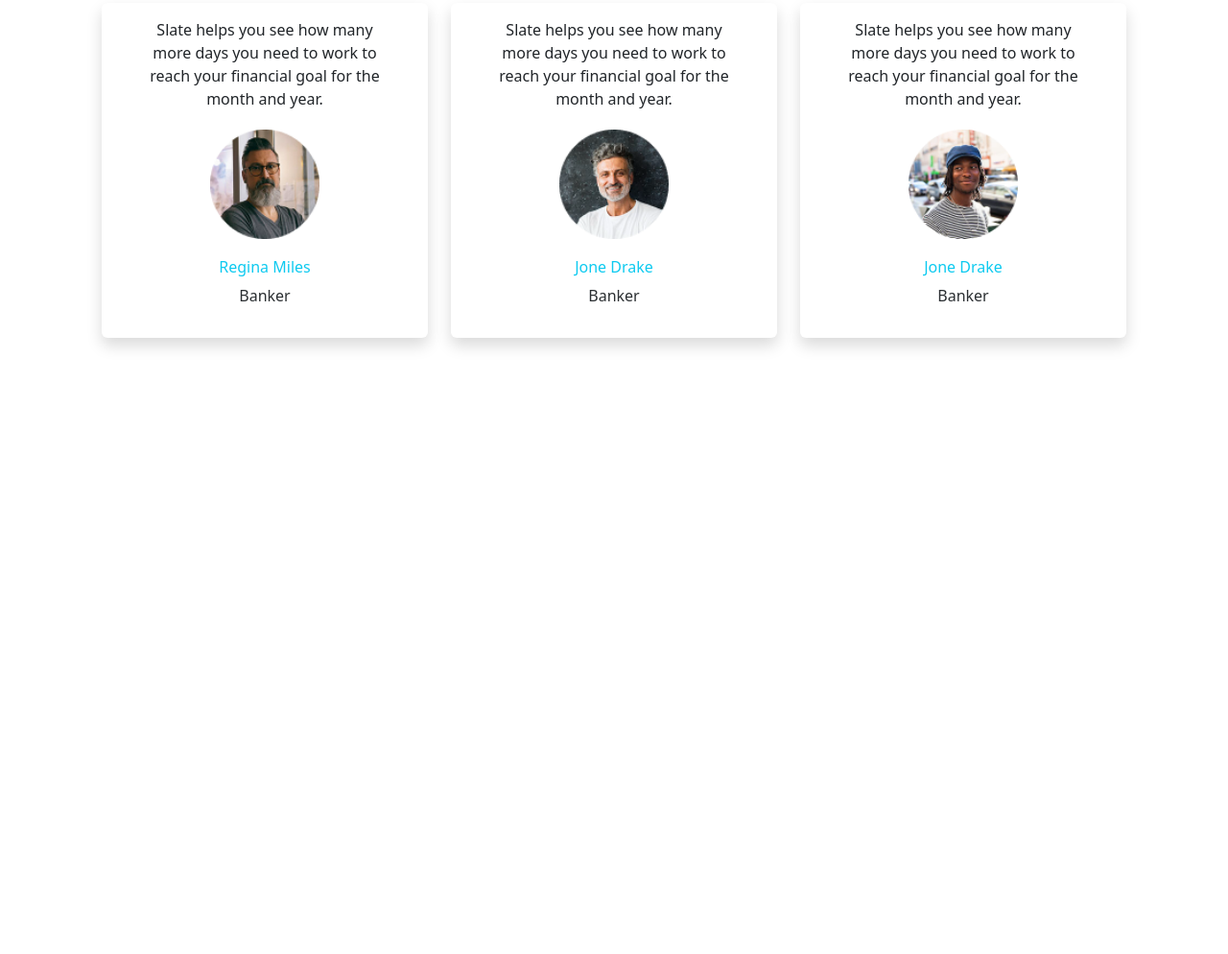
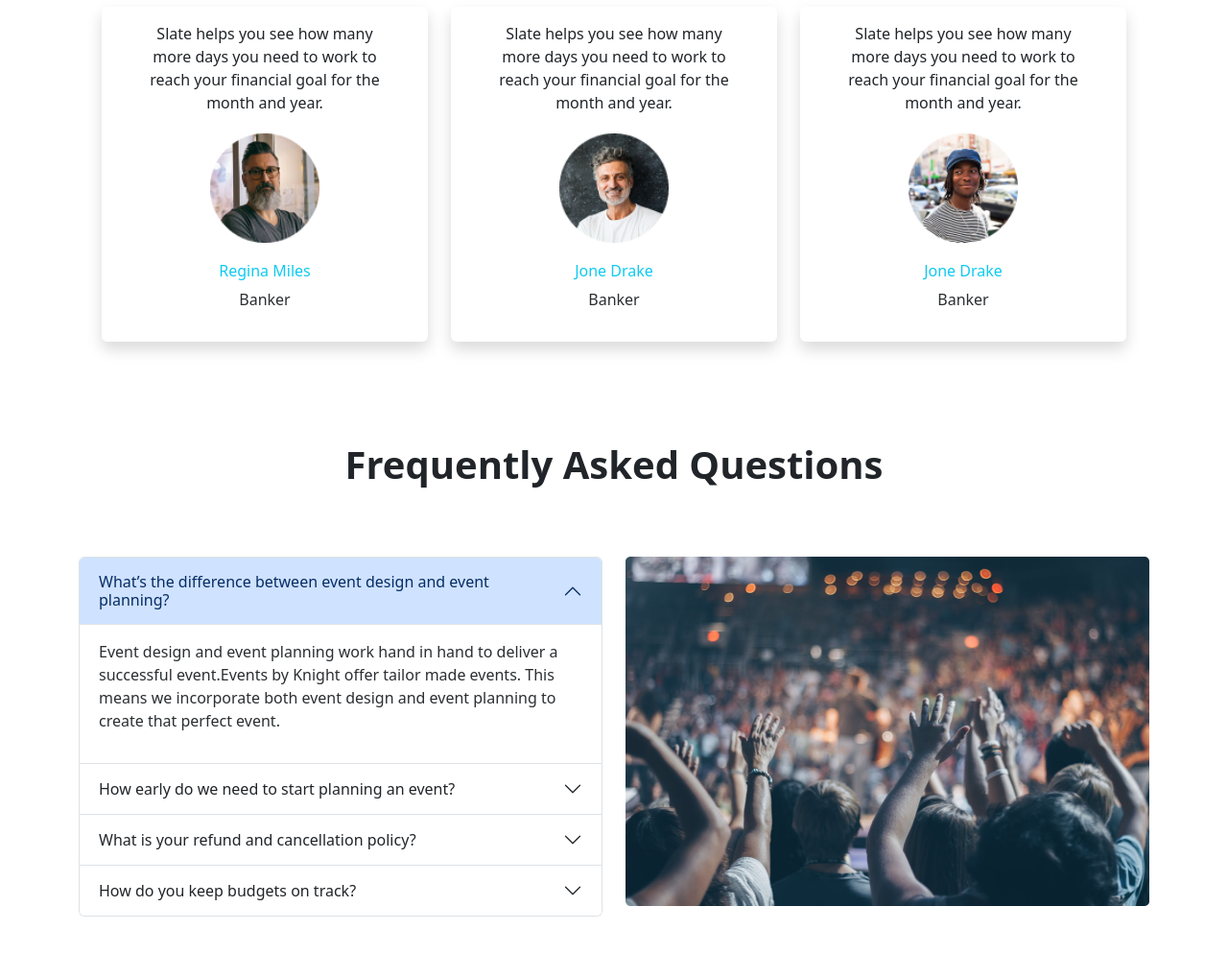
Before and after one commit to rajesh-mondal/convention-center, a plain HTML site: page index.html in a window 1280 px wide. Shown: the part 1118-2112 px from the top of the page at 96% size. Before the commit the page ends 1518 px from the top, so only its background shows below. Drawn offline with nearby package versions, Linux system fonts and the light colour scheme.

Commit message:
frequently ask question section done

```diff
--- a/index.html
+++ b/index.html
@@ -87,7 +87,7 @@
     <!-- main section start -->
     <main>
         <!-- precious moment section -->
-        <section class="mt-5 p-5">
+        <section class="my-5 py-2">
             <div class="row row-cols-1 row-cols-md-2 g-5">
                 <div class="col text-center">
                     <img class="img-fluid" src="images/wedding.png" alt="">
@@ -103,7 +103,7 @@
         </section>
 
         <!-- happy client section -->
-        <section class="my-5">
+        <section class="my-5 py-1">
             <h1 class="text-center my-5 fw-semibold">Happy Clients says</h1>
             <div class="row row-cols-1 row-cols-md-3 g-4 px-4">
                 <div class="col">
@@ -153,6 +153,68 @@
                 </div>
             </div>
         </section>
+
+        <!-- frequently asked questions section -->
+        <section class="my-5 py-1">
+            <h1 class="text-center my-5 fw-semibold">Frequently Asked Questions</h1>
+            <div class="row row-cols-1 row-cols-md-2 mt-5 g-4">
+              <div class="col">
+                <div class="accordion" id="accordionExample">
+                  <div class="accordion-item">
+                    <h2 class="accordion-header" id="headingOne">
+                      <button class="accordion-button" type="button" data-bs-toggle="collapse" data-bs-target="#collapseOne" aria-expanded="true" aria-controls="collapseOne">
+                            What’s the difference between event design and event planning?
+                      </button>
+                    </h2>
+                    <div id="collapseOne" class="accordion-collapse collapse show" aria-labelledby="headingOne" data-bs-parent="#accordionExample">
+                      <div class="accordion-body">
+                        <p class="text-secondary-emphasis">Event design and event planning work hand in hand to deliver a successful event.Events by Knight offer tailor made events. This means we incorporate both event design and event planning to create that perfect event.</p>
+                      </div>
+                    </div>
+                  </div>
+                  <div class="accordion-item">
+                    <h2 class="accordion-header" id="headingTwo">
+                      <button class="accordion-button collapsed" type="button" data-bs-toggle="collapse" data-bs-target="#collapseTwo" aria-expanded="false" aria-controls="collapseTwo">
+                        How early do we need to start planning an event?
+                      </button>
+                    </h2>
+                    <div id="collapseTwo" class="accordion-collapse collapse" aria-labelledby="headingTwo" data-bs-parent="#accordionExample">
+                      <div class="accordion-body">
+                        <p class="text-secondary-emphasis">Event design and event planning work hand in hand to deliver a successful event.Events by Knight offer tailor made events. This means we incorporate both event design and event planning to create that perfect event.</p>
+                      </div>
+                    </div>
+                  </div>
+                  <div class="accordion-item">
+                    <h2 class="accordion-header" id="headingThree">
+                      <button class="accordion-button collapsed" type="button" data-bs-toggle="collapse" data-bs-target="#collapseThree" aria-expanded="false" aria-controls="collapseThree">
+                        What is your refund and cancellation policy?
+                      </button>
+                    </h2>
+                    <div id="collapseThree" class="accordion-collapse collapse" aria-labelledby="headingThree" data-bs-parent="#accordionExample">
+                      <div class="accordion-body">
+                        <p class="text-secondary-emphasis">Event design and event planning work hand in hand to deliver a successful event.Events by Knight offer tailor made events. This means we incorporate both event design and event planning to create that perfect event.</p>
+                      </div>
+                    </div>
+                  </div>
+                  <div class="accordion-item">
+                    <h2 class="accordion-header" id="headingFour">
+                      <button class="accordion-button collapsed" type="button" data-bs-toggle="collapse" data-bs-target="#collapseFour" aria-expanded="false" aria-controls="collapseTwo">
+                        How do you keep budgets on track?
+                      </button>
+                    </h2>
+                    <div id="collapseFour" class="accordion-collapse collapse" aria-labelledby="headingFour" data-bs-parent="#accordionExample">
+                      <div class="accordion-body">
+                        <p class="text-secondary-emphasis">Event design and event planning work hand in hand to deliver a successful event.Events by Knight offer tailor made events. This means we incorporate both event design and event planning to create that perfect event.</p>
+                      </div>
+                    </div>
+                  </div>
+                </div>
+              </div>
+              <div class="col text-center">
+                <img class="img-fluid" src="images/people.png" alt="">
+              </div>
+            </div>
+          </section>
     </main>
     <!-- main section end -->
 
```
